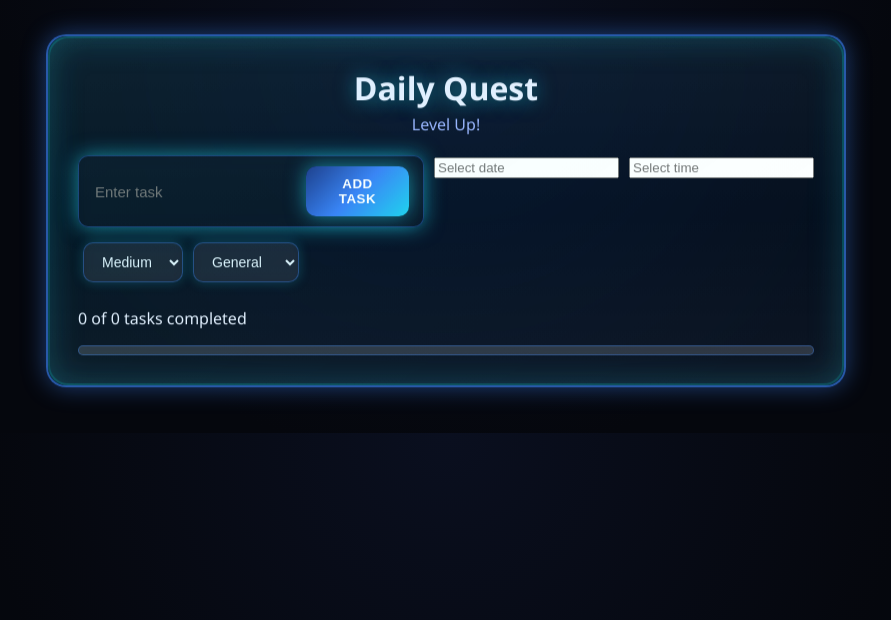
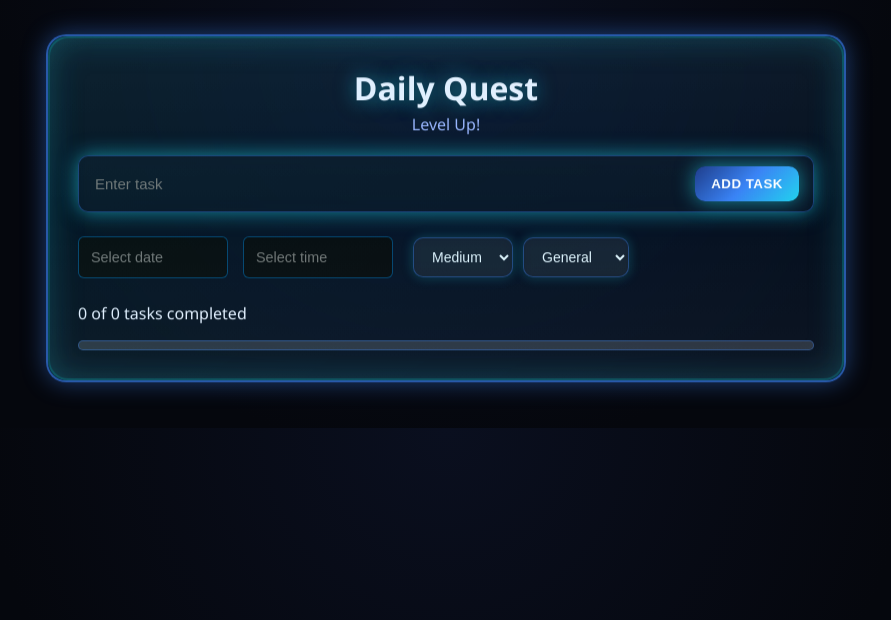
Before and after one commit to Stardust0000/DailyQuest, a React (Vite) app: page /todo in a window 1280 px wide. Shown: the top 620 px of the page, without its empty margins (194-1085 px from the left). Built offline with nearby package versions, Linux system fonts and the light colour scheme.

Commit message:
Cleaned up css

```diff
--- a/src/Components/Taskform.jsx
+++ b/src/Components/Taskform.jsx
@@ -39,11 +39,12 @@ export default function Taskform({addTask}) {
                 required/>
                 <button type="submit">Add Task</button>
             </div>
+        <div className="task-bar">
             <div>
                 <DatePicker
                 selected={dueDate ? new Date(dueDate) : null}
                 onChange={(date)=>setDueDate(date.toISOString().split("T")[0])}
-                dateFormat="yyyy-MM-dd" placeholderText="Select date"
+                dateFormat="yyyy-MM-dd" placeholderText="Select date" className="styled"
                 />
             </div>
             <div>
@@ -58,6 +59,7 @@ export default function Taskform({addTask}) {
                 timeCaption="Time"
                 dateFormat="HH:mm"
                 placeholderText="Select time"
+                className="styled"
                 />
             </div>
                  <div id="btns">
@@ -74,7 +76,7 @@ export default function Taskform({addTask}) {
                     <option value="work">Work</option>
                     <option value="personal">Personal</option>
                     </select>
-
+                </div>
             </div>
         </form>
     )
--- a/src/style.css
+++ b/src/style.css
@@ -1,8 +1,3 @@
-/* ============================================================
-   ⚔️ SOLO LEVELING SYSTEM UI — FULL THEME
-   Neon Blue • Holographic • Floating Panels • Anime UI
-   ============================================================ */
-
 /* ----------- Global Reset ----------- */
 * {
   box-sizing: border-box;
@@ -153,6 +148,17 @@ header p {
   margin: 20px 0;
 }
 
+/* task-bar */
+
+.task-bar {
+  display: flex;
+  align-items: center;
+  gap: 15px;
+  margin-top: 10px;
+  flex-wrap: wrap; /* Keeps layout clean on small screens */
+}
+
+
 /* Input Box */
 #inp {
   display: flex;
@@ -200,7 +206,7 @@ header p {
 #btns select {
   padding: 10px 14px;
   margin: 5px;
-  background: rgba(255, 255, 255, 0.08);
+  background:rgba(255, 255, 255, 0.06);
   border: 1px solid var(--sys-border);
   border-radius: 10px;
   color: #e4f6ff;
@@ -290,8 +296,8 @@ header p {
   font-weight: bold;
 }
 
-.date-picker,
-.time-picker {
+/* Select time and date field */
+.styled {
   background: rgba(10, 10, 10, 0.85);
   border: 1px solid rgba(0, 153, 255, 0.4);
   color: #d5e8ff;
@@ -299,24 +305,19 @@ header p {
   border-radius: 6px ;
   outline: none;
   width: 150px ;
+  height: 42px;
   transition: 0.25s ease ;
   font-size: 0.9rem;
   font-weight: 500;
 }
 
 /* Glow on focus */
-.date-picker:focus,
-.time-picker:focus {
+.styled:focus {
   border-color: #00aaff;
   box-shadow: 0 0 12px rgba(0, 170, 255, 0.7);
   background: rgba(20, 20, 20, 0.95);
 }
 
-/* Placeholder text */
-.date-picker::placeholder,
-.time-picker::placeholder {
-  color: #6688aa;
-}
 
 /* POPUP PANEL (Calendar + Time Menu) */
 .react-datepicker {
```
Lines whose indentation alone changed are shown as unchanged.
